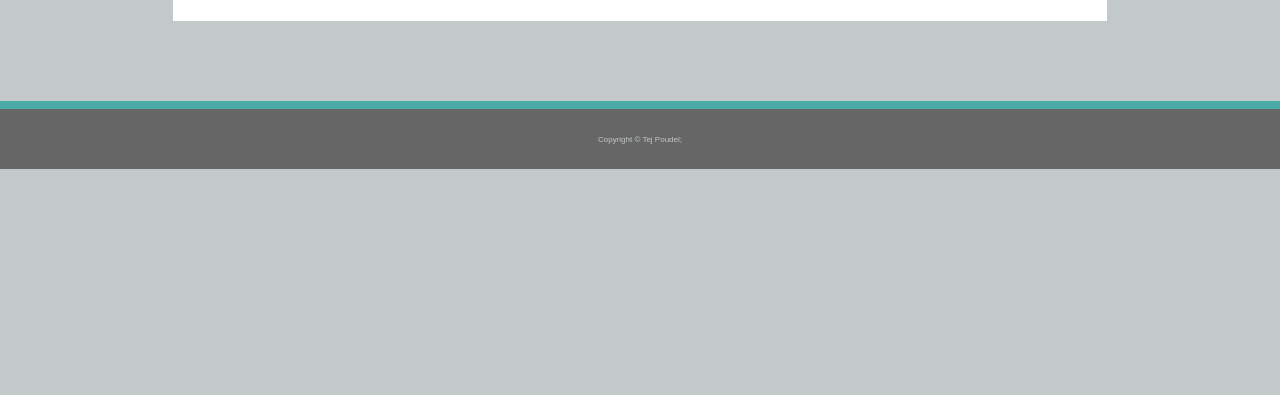
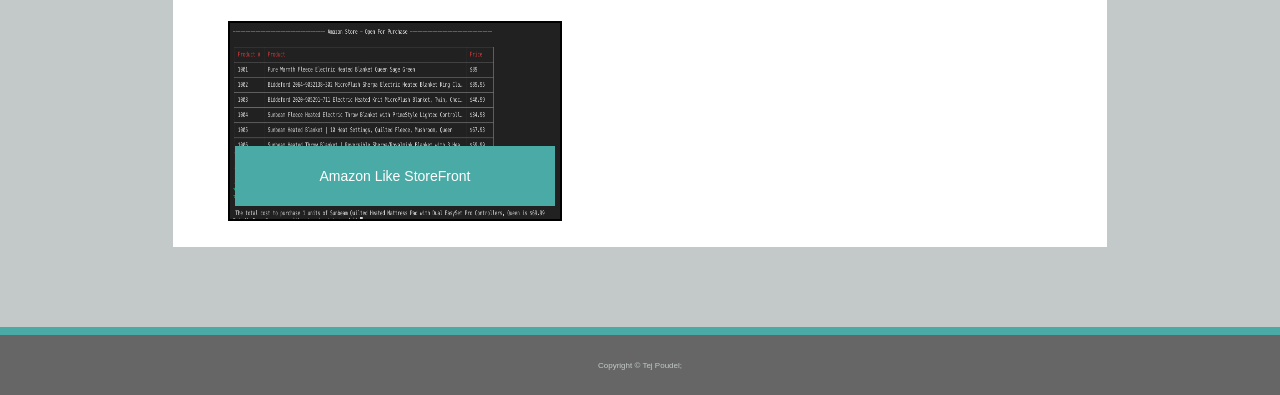
Before and after one commit to tejpoudel/Bootstrap-Portfolio, a plain HTML site: page portfolio.html in a window 1280 px wide. Shown: the part 1050-1445 px from the top of the page. Before the commit the page ends 1219 px from the top, so only its background shows below. Drawn offline with nearby package versions, Linux system fonts and the light colour scheme.

Commit message:
Added New Project Amazon Like StoreFront

```diff
--- a/portfolio.html
+++ b/portfolio.html
@@ -130,6 +130,18 @@
                 </a>
             </section>
 
+            <section class="col-11 col-md-5 mb-4 port_link">
+                <a href="https://github.com/tejpoudel/amazon-like-storefront">
+                    <img src="assets/images/result.png" class="portimg">
+                    <div class="row">
+                        <div class="col-12 text-center">
+                            <p class="p_title">Amazon Like StoreFront</p>
+                        </div>
+                    </div>
+                    <section class=" col-1 col-md-7 "></section>
+                </a>
+            </section>
+
         </div>
         <!--end row -->
     </div>
```
Also changed, not shown: assets/images/result.png (added), 3 other files.
